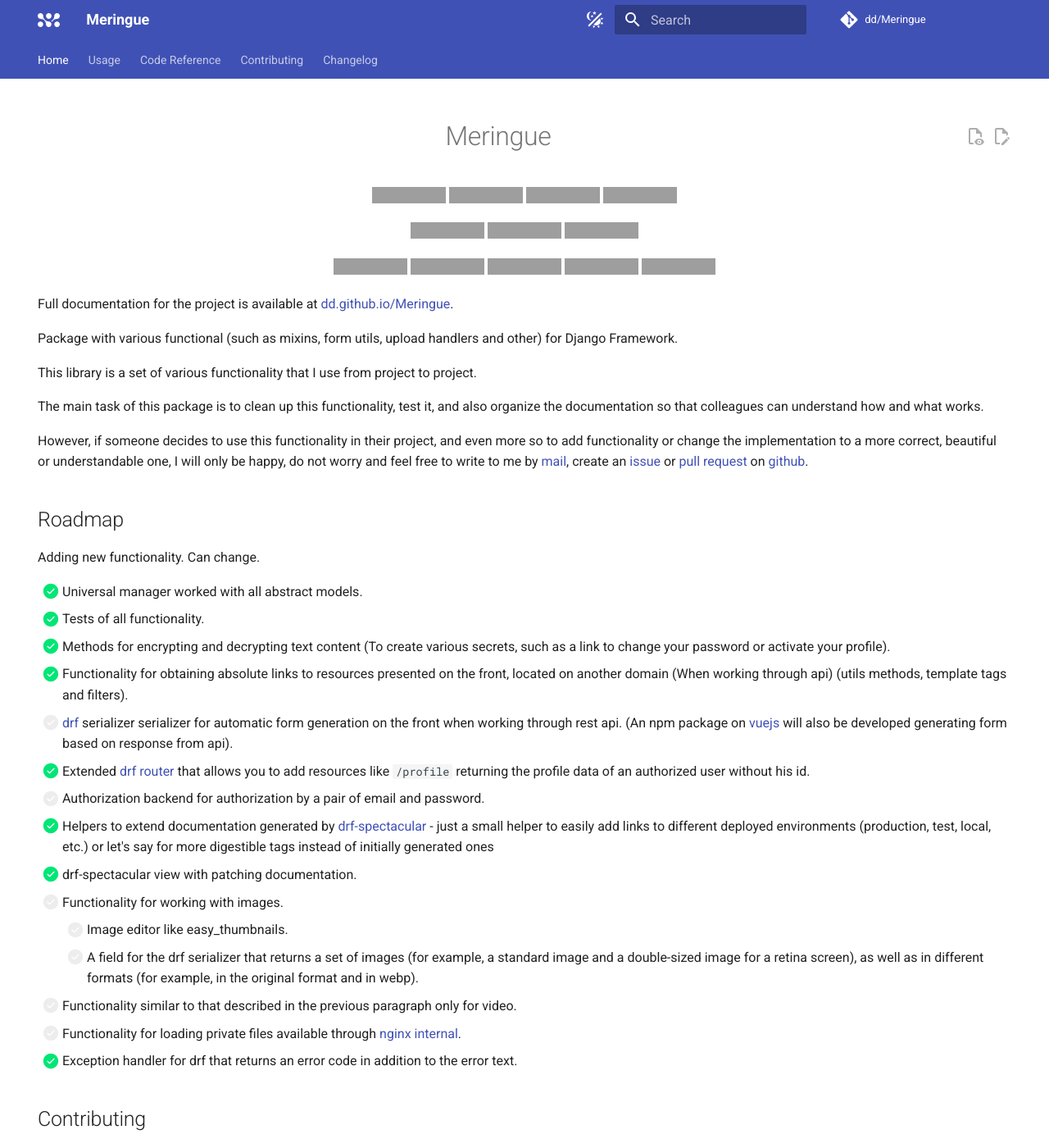
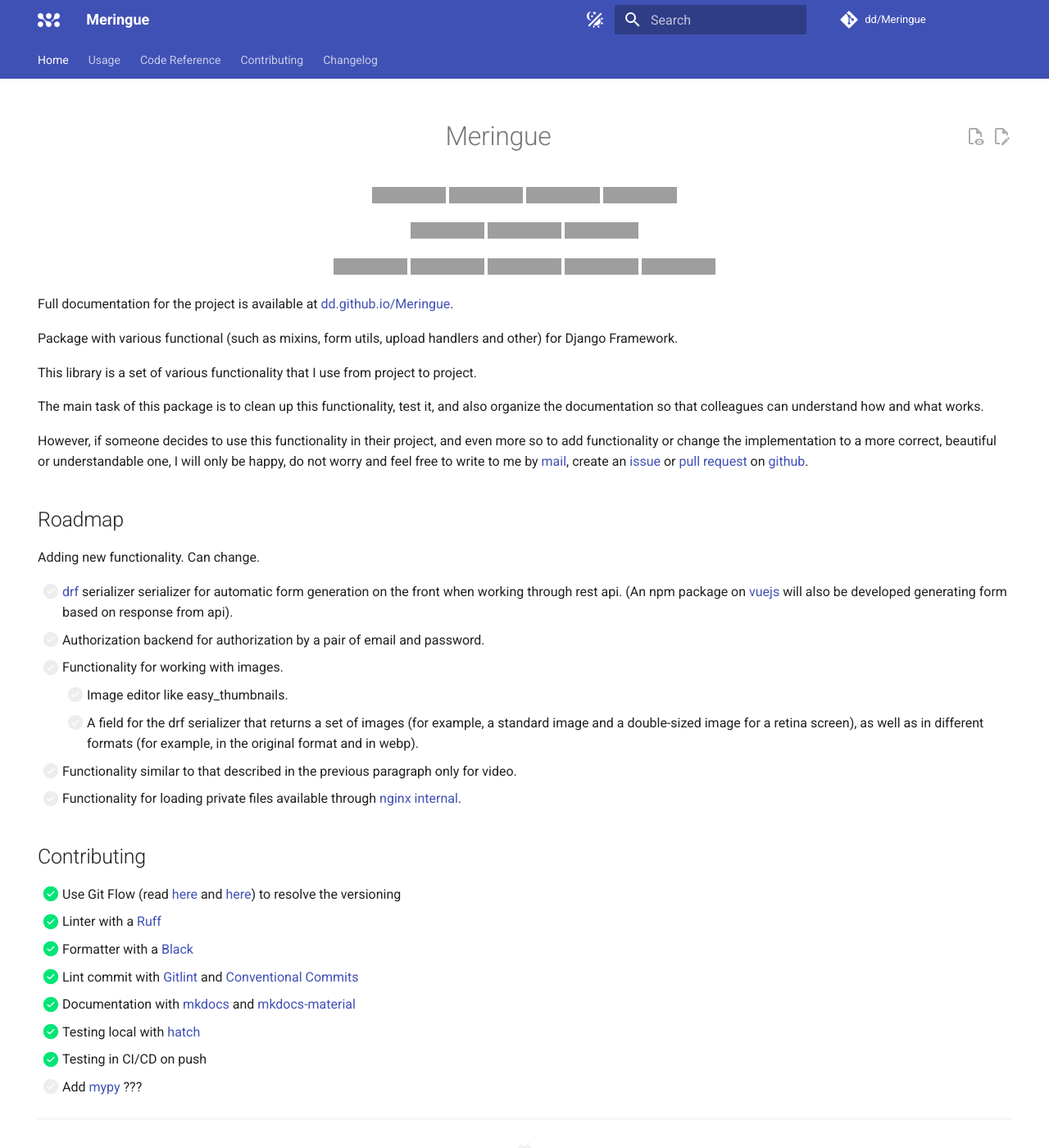
Before and after one commit to dd/Meringue, an MkDocs documentation site: the page built from docs/src/index.md, in a window 1280 px wide and 1400 px high, cut to the strip 0-1400 px from the top of the window. Shown: the whole strip at 82% size. Built offline with MkDocs 1.6.1 and Material for MkDocs 9.7.7, drawn with Linux system fonts in a browser that asks for light colours; comment, search, counter and statistics services are not loaded; the version menu is left out; grey boxes are pictures that could not be loaded.

Commit message:
📝 (docs): Documentation update

```diff
--- a/README.md
+++ b/README.md
@@ -67,21 +67,13 @@
 
 Adding new functionality. Can change.
 
-* [x] Universal manager worked with all abstract models.
-* [x] Tests of all functionality.
-* [x] Methods for encrypting and decrypting text content (To create various secrets, such as a link to change your password or activate your profile).
-* [x] Functionality for obtaining absolute links to resources presented on the front, located on another domain (When working through api) (utils methods, template tags and filters).
 * [ ] [drf](https://www.django-rest-framework.org/) serializer serializer for automatic form generation on the front when working through rest api. (An npm package on [vuejs](https://vuejs.org/) will also be developed generating form based on response from api).
-* [x] Extended [drf router](https://www.django-rest-framework.org/api-guide/routers/) that allows you to add resources like `/profile` returning the profile data of an authorized user without his id.
 * [ ] Authorization backend for authorization by a pair of email and password.
-* [x] Helpers to extend documentation generated by [drf-spectacular](https://drf-spectacular.readthedocs.io/) - just a small helper to easily add links to different deployed environments (production, test, local, etc.) or let's say for more digestible tags instead of initially generated ones
-* [x] drf-spectacular view with patching documentation.
 * [ ] Functionality for working with images.
 	* [ ] Image editor like easy_thumbnails.
 	* [ ] A field for the drf serializer that returns a set of images (for example, a standard image and a double-sized image for a retina screen), as well as in different formats (for example, in the original format and in webp).
 * [ ] Functionality similar to that described in the previous paragraph only for video.
 * [ ] Functionality for loading private files available through [nginx internal](http://nginx.org/en/docs/http/ngx_http_core_module.html#internal).
-* [x] Exception handler for drf that returns an error code in addition to the error text.
 
 
 ## Contributing
```
Also changed, not shown: docs/src/SUMMARY.md (+1 -1 lines), docs/src/usage/core.md (+24 -1 lines), 2 other files.
